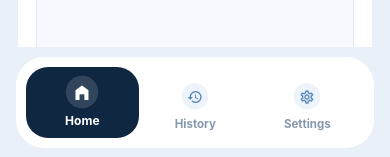
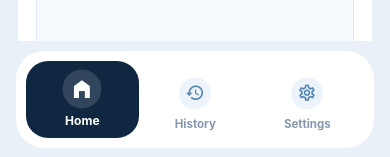
Before and after one commit to Chepman32/EmailExtractor, a React Native app: screen / in a window 390 px wide. Shown: the part 684-841 px from the top of the page. Built offline with nearby package versions, Linux system fonts and the light colour scheme.

Commit message:
Increase navbar icon badge size

```diff
--- a/App.tsx
+++ b/App.tsx
@@ -246,7 +246,7 @@ function AppShell() {
 	                            : theme.colors.tabInactiveIcon
 	                        }
 	                        name={isActive ? tab.icon.active : tab.icon.inactive}
-                        size={18}
+	                        size={22}
 	                      />
                     </Animated.View>
                     <Text
@@ -331,9 +331,9 @@ function createStyles(theme: AppTheme) {
       transform: [{scale: 0.985}],
     },
 	    tabBadge: {
-      width: 30,
-      height: 30,
-      borderRadius: 15,
+	      width: 36,
+	      height: 36,
+	      borderRadius: 18,
 	      backgroundColor: theme.colors.tabInactiveBadgeBackground,
 	      alignItems: 'center',
 	      justifyContent: 'center',
```
Also changed, not shown: 1 other file (tests, documents, lock files or other folders). Lines whose indentation alone changed are shown as unchanged.
